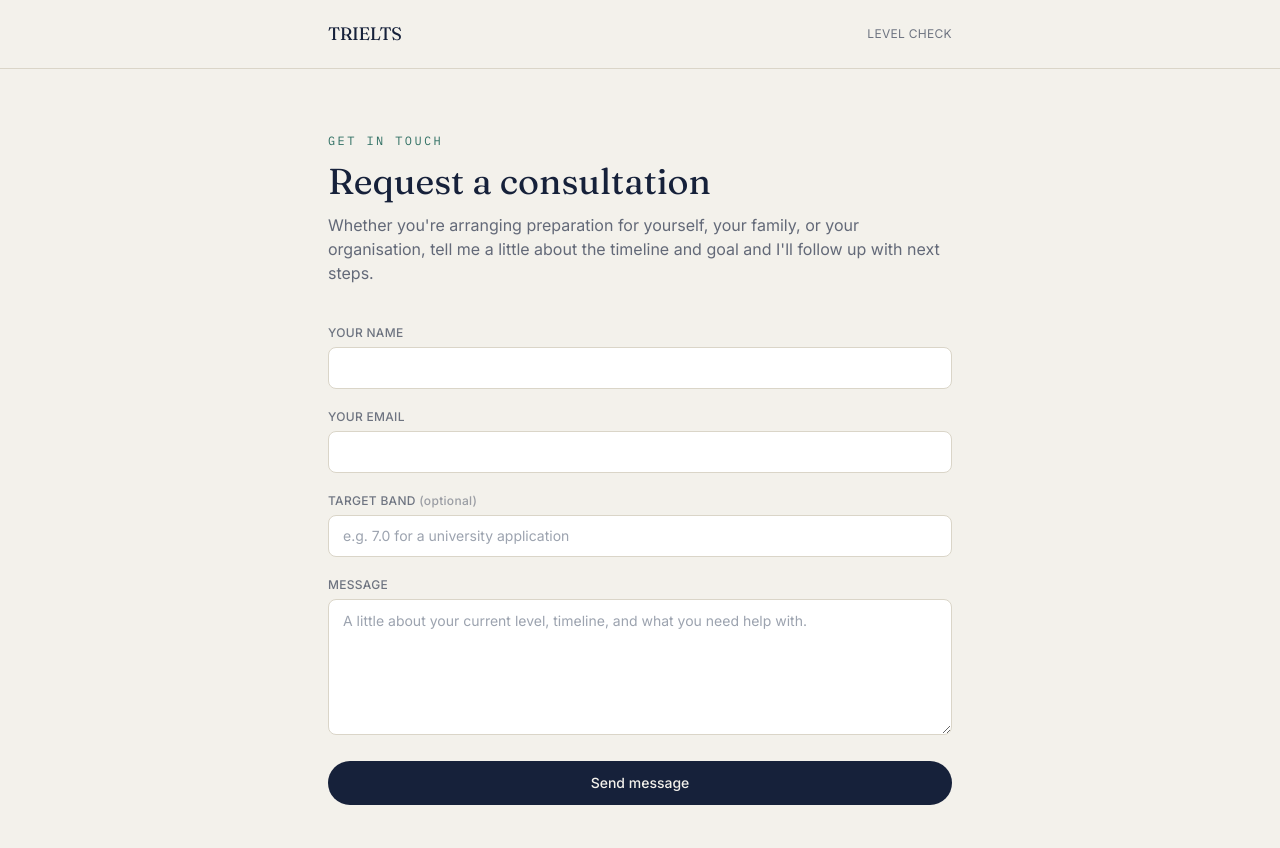
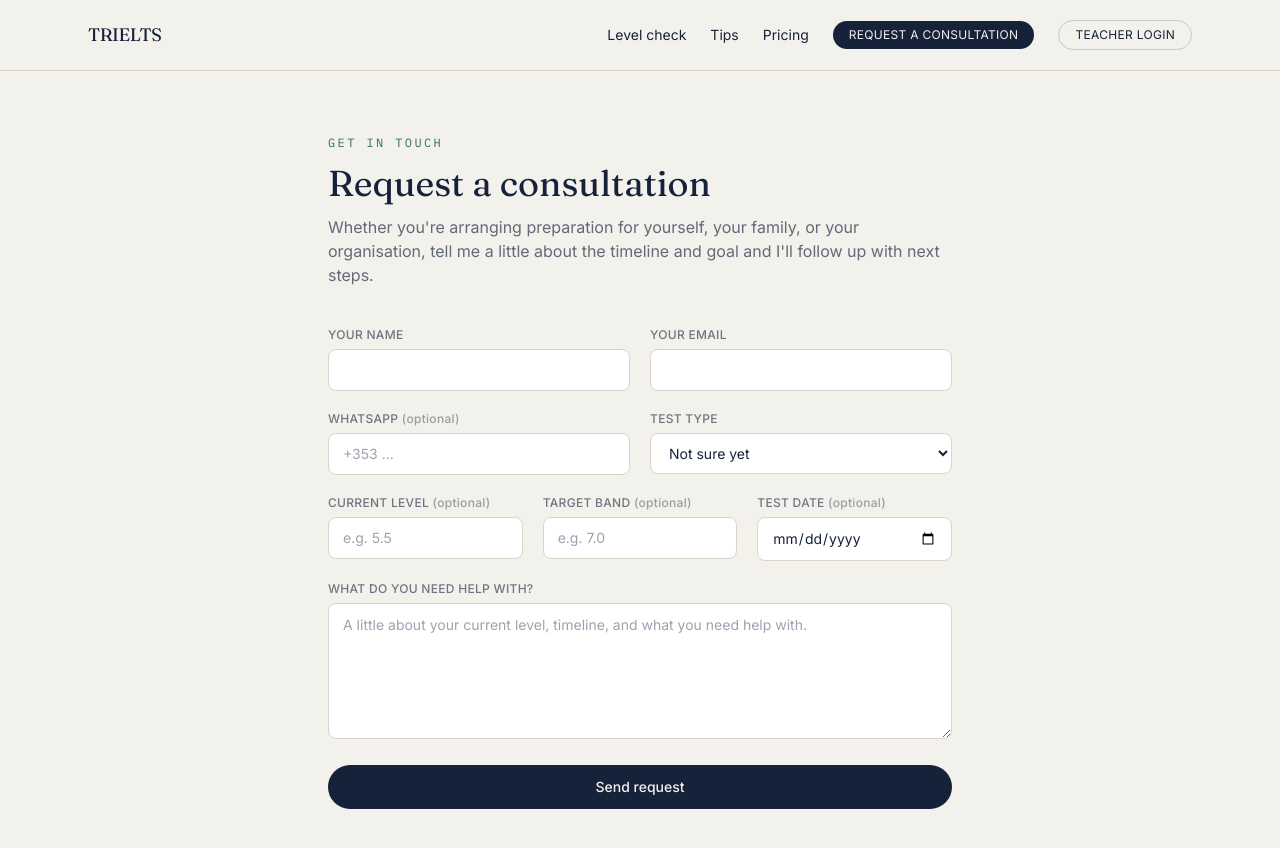
Before and after one commit to BeDevine/ielts-website, a Next.js app: page /contact in a window 1280 px wide. Shown: the top 848 px of the page. Built offline with nearby package versions, Linux system fonts and the light colour scheme.

Commit message:
Expand contact form with WhatsApp, test type, and dates

```diff
--- a/src/app/api/contact/route.ts
+++ b/src/app/api/contact/route.ts
@@ -1,7 +1,8 @@
 import { NextRequest, NextResponse } from "next/server";
 
 export async function POST(req: NextRequest) {
-  const { name, email, targetBand, message } = await req.json();
+  const { name, email, whatsapp, currentLevel, targetBand, testDate, testType, message } =
+    await req.json();
 
   if (!name || !email || !message) {
     return NextResponse.json({ error: "Name, email, and message are required." }, { status: 400 });
@@ -25,14 +26,18 @@ export async function POST(req: NextRequest) {
       "Content-Type": "application/json",
     },
     body: JSON.stringify({
-      from: `IELTS site <${fromEmail}>`,
+      from: `TRIELTS site <${fromEmail}>`,
       to: [toEmail],
       reply_to: email,
-      subject: `New lesson inquiry from ${name}`,
+      subject: `New consultation request from ${name}`,
       text: [
         `Name: ${name}`,
         `Email: ${email}`,
+        whatsapp ? `WhatsApp: ${whatsapp}` : null,
+        testType ? `Test type: ${testType}` : null,
+        currentLevel ? `Current level: ${currentLevel}` : null,
         targetBand ? `Target band: ${targetBand}` : null,
+        testDate ? `Test date: ${testDate}` : null,
         "",
         message,
       ]
--- a/src/app/contact/contact-client.tsx
+++ b/src/app/contact/contact-client.tsx
@@ -1,12 +1,25 @@
 "use client";
 
 import { useState } from "react";
-import Link from "next/link";
+import SiteHeader from "@/components/site-header";
 
 export default function ContactClient() {
-  const [values, setValues] = useState({ name: "", email: "", targetBand: "", message: "" });
+  const [values, setValues] = useState({
+    name: "",
+    email: "",
+    whatsapp: "",
+    testType: "",
+    currentLevel: "",
+    targetBand: "",
+    testDate: "",
+    message: "",
+  });
   const [status, setStatus] = useState<"idle" | "sending" | "sent" | "error">("idle");
   const [error, setError] = useState<string | null>(null);
+
+  function update(field: string, value: string) {
+    setValues((prev) => ({ ...prev, [field]: value }));
+  }
 
   async function handleSubmit(e: React.FormEvent) {
     e.preventDefault();
@@ -29,22 +42,17 @@ export default function ContactClient() {
     setStatus("sent");
   }
 
+  const inputClass =
+    "mt-1.5 w-full rounded-lg border border-line bg-white px-3.5 py-2.5 text-sm outline-none focus:border-brass";
+  const labelClass = "block text-xs font-medium uppercase tracking-wide text-ink/60";
+
   return (
     <main className="min-h-screen bg-paper">
-      <header className="border-b border-line">
-        <div className="mx-auto flex max-w-2xl items-center justify-between px-6 py-5">
-          <Link href="/" className="font-display text-lg tracking-tight text-ink">
-            TRIELTS
-          </Link>
-          <Link href="/quiz" className="text-xs uppercase tracking-wide text-ink/60 hover:text-brass">
-            Level check
-          </Link>
-        </div>
-      </header>
+      <SiteHeader />
 
-      <section className="mx-auto max-w-2xl px-6 py-16">
+      <section className="mx-auto max-w-2xl px-6 py-12 md:py-16">
         <p className="font-mono text-xs uppercase tracking-[0.2em] text-teal">Get in touch</p>
-        <h1 className="mt-3 font-display text-3xl text-ink md:text-4xl">Request a consultation</h1>
+        <h1 className="mt-3 font-display text-2xl text-ink sm:text-3xl md:text-4xl">Request a consultation</h1>
         <p className="mt-3 text-ink/65">
           Whether you're arranging preparation for yourself, your family, or your
           organisation, tell me a little about the timeline and goal and I'll follow up
@@ -52,62 +60,107 @@ export default function ContactClient() {
         </p>
 
         {status === "sent" ? (
-          <div className="mt-10 rounded-2xl border border-line bg-white/60 p-8">
+          <div className="mt-8 rounded-2xl border border-line bg-white/60 p-6 sm:p-8 md:mt-10">
             <h2 className="font-display text-xl text-ink">Message sent</h2>
             <p className="mt-2 text-sm text-ink/65">
               Thanks — I'll reply as soon as I can, usually within a day or two.
             </p>
           </div>
         ) : (
-          <form onSubmit={handleSubmit} className="mt-10 space-y-5">
+          <form onSubmit={handleSubmit} className="mt-8 space-y-5 md:mt-10">
+            <div className="grid gap-5 sm:grid-cols-2">
               <div>
-              <label className="block text-xs font-medium uppercase tracking-wide text-ink/60">
-                Your name
-              </label>
+                <label className={labelClass}>Your name</label>
                 <input
                   required
                   value={values.name}
-                onChange={(e) => setValues({ ...values, name: e.target.value })}
-                className="mt-1.5 w-full rounded-lg border border-line bg-white px-3.5 py-2.5 text-sm outline-none focus:border-brass"
+                  onChange={(e) => update("name", e.target.value)}
+                  className={inputClass}
                 />
               </div>
-
               <div>
-              <label className="block text-xs font-medium uppercase tracking-wide text-ink/60">
-                Your email
-              </label>
+                <label className={labelClass}>Your email</label>
                 <input
                   required
                   type="email"
                   value={values.email}
-                onChange={(e) => setValues({ ...values, email: e.target.value })}
-                className="mt-1.5 w-full rounded-lg border border-line bg-white px-3.5 py-2.5 text-sm outline-none focus:border-brass"
+                  onChange={(e) => update("email", e.target.value)}
+                  className={inputClass}
                 />
               </div>
+            </div>
 
+            <div className="grid gap-5 sm:grid-cols-2">
               <div>
-              <label className="block text-xs font-medium uppercase tracking-wide text-ink/60">
+                <label className={labelClass}>
+                  WhatsApp <span className="normal-case text-ink/40">(optional)</span>
+                </label>
+                <input
+                  value={values.whatsapp}
+                  onChange={(e) => update("whatsapp", e.target.value)}
+                  placeholder="+353 ..."
+                  className={inputClass}
+                />
+              </div>
+              <div>
+                <label className={labelClass}>Test type</label>
+                <select
+                  value={values.testType}
+                  onChange={(e) => update("testType", e.target.value)}
+                  className={inputClass}
+                >
+                  <option value="">Not sure yet</option>
+                  <option value="Academic">Academic</option>
+                  <option value="General Training">General Training</option>
+                </select>
+              </div>
+            </div>
+
+            <div className="grid gap-5 sm:grid-cols-3">
+              <div>
+                <label className={labelClass}>
+                  Current level <span className="normal-case text-ink/40">(optional)</span>
+                </label>
+                <input
+                  value={values.currentLevel}
+                  onChange={(e) => update("currentLevel", e.target.value)}
+                  placeholder="e.g. 5.5"
+                  className={inputClass}
+                />
+              </div>
+              <div>
+                <label className={labelClass}>
                   Target band <span className="normal-case text-ink/40">(optional)</span>
                 </label>
                 <input
                   value={values.targetBand}
-                onChange={(e) => setValues({ ...values, targetBand: e.target.value })}
-                placeholder="e.g. 7.0 for a university application"
-                className="mt-1.5 w-full rounded-lg border border-line bg-white px-3.5 py-2.5 text-sm outline-none focus:border-brass"
+                  onChange={(e) => update("targetBand", e.target.value)}
+                  placeholder="e.g. 7.0"
+                  className={inputClass}
                 />
+              </div>
+              <div>
+                <label className={labelClass}>
+                  Test date <span className="normal-case text-ink/40">(optional)</span>
+                </label>
+                <input
+                  type="date"
+                  value={values.testDate}
+                  onChange={(e) => update("testDate", e.target.value)}
+                  className={inputClass}
+                />
+              </div>
             </div>
 
             <div>
-              <label className="block text-xs font-medium uppercase tracking-wide text-ink/60">
-                Message
-              </label>
+              <label className={labelClass}>What do you need help with?</label>
               <textarea
                 required
                 rows={5}
                 value={values.message}
-                onChange={(e) => setValues({ ...values, message: e.target.value })}
+                onChange={(e) => update("message", e.target.value)}
                 placeholder="A little about your current level, timeline, and what you need help with."
-                className="mt-1.5 w-full rounded-lg border border-line bg-white px-3.5 py-2.5 text-sm leading-relaxed outline-none focus:border-brass"
+                className={`${inputClass} leading-relaxed`}
               />
             </div>
 
@@ -118,7 +171,7 @@ export default function ContactClient() {
               disabled={status === "sending"}
               className="w-full rounded-full bg-ink px-6 py-3 text-sm font-medium text-paper disabled:opacity-60"
             >
-              {status === "sending" ? "Sending…" : "Send message"}
+              {status === "sending" ? "Sending…" : "Send request"}
             </button>
           </form>
         )}
```
Also changed, not shown: package.json (+7 -0 lines). Lines whose indentation alone changed are shown as unchanged.
